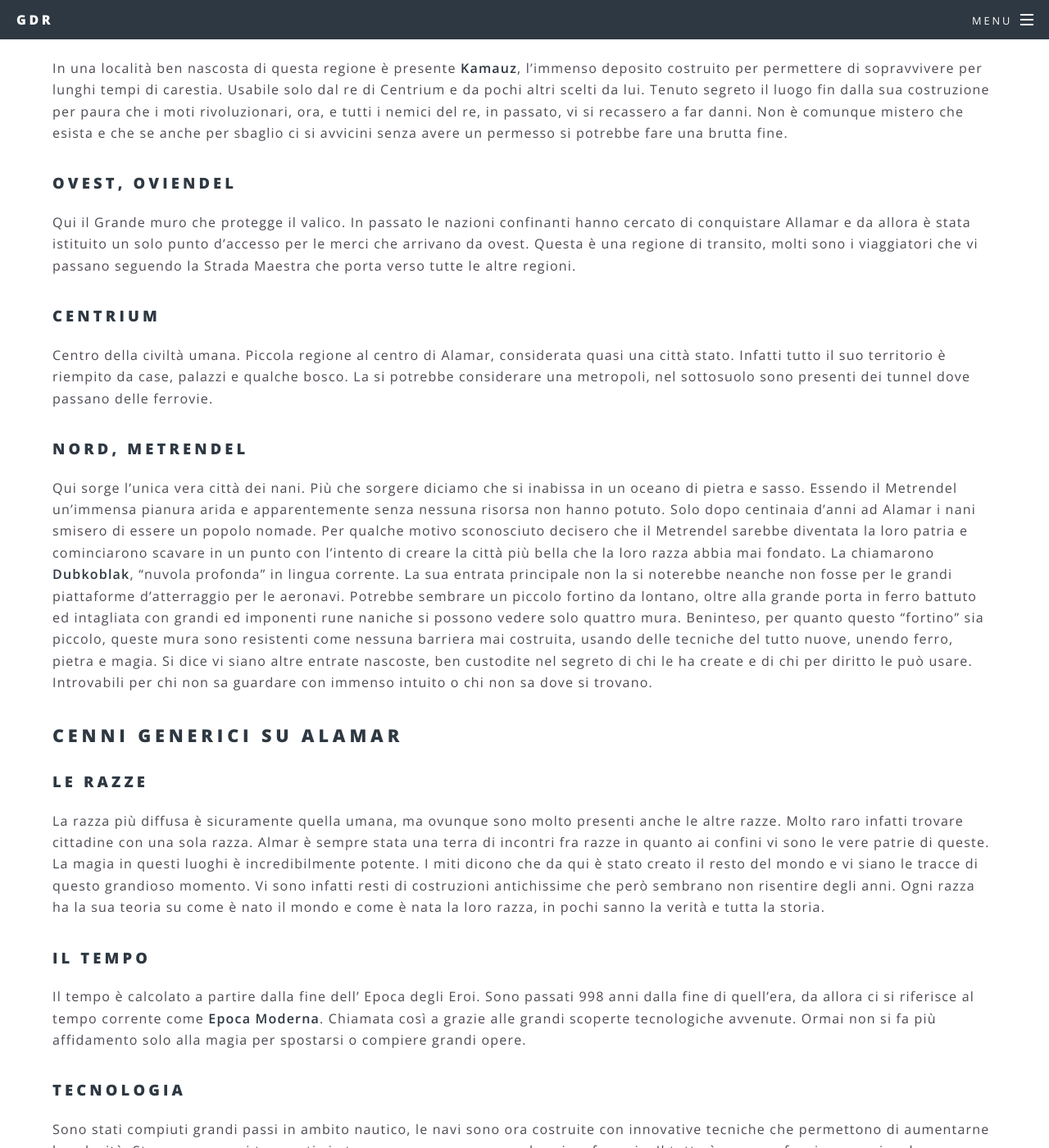
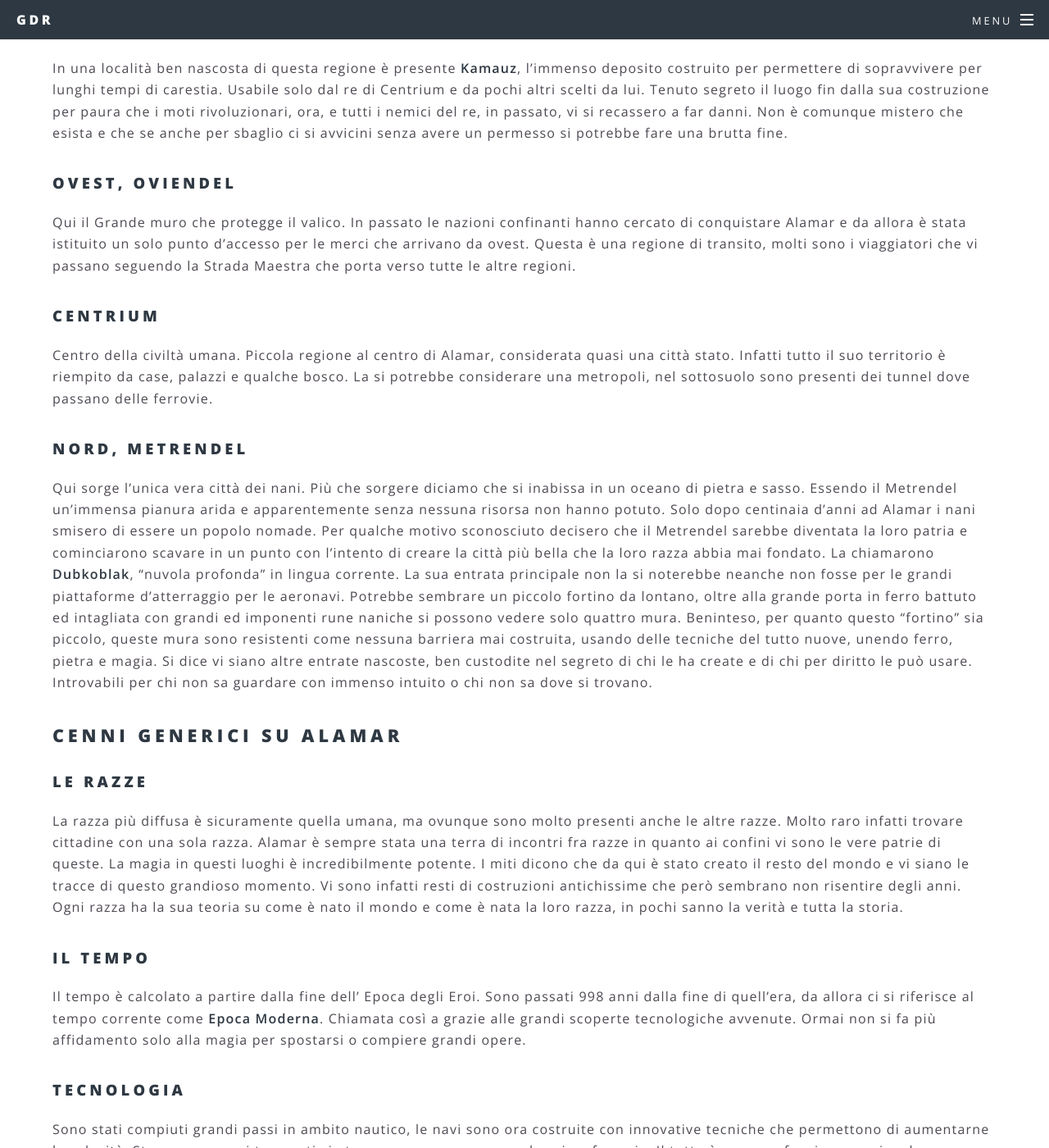
Before and after one commit to lcfd/gdr, a Jekyll site: the page built from Almar.md, in a window 1280 px wide and 1400 px high, scrolled down 1077 px. Shown: the whole window at 82% size. Built offline with Jekyll 4.4.1, drawn with Linux system fonts in a browser that asks for light colours.

Commit message:
Correzioni al nome del mondo

```diff
--- a/Almar.md
+++ b/Almar.md
@@ -1,6 +1,6 @@
 ---
 layout: page
-title: Almar
+title: Alamar
 subtitle: il mondo di gioco
 head_image: map_colored.jpg
 ---
@@ -26,7 +26,7 @@
 
 ### Ovest, Oviendel
 
-Qui il Grande muro che protegge il valico. In passato le nazioni confinanti hanno cercato di conquistare Allamar e da allora è stata istituito un solo punto d'accesso per le merci che arrivano da ovest. Questa è una regione di transito, molti sono i viaggiatori che vi passano seguendo la Strada Maestra che porta verso tutte le altre regioni.
+Qui il Grande muro che protegge il valico. In passato le nazioni confinanti hanno cercato di conquistare Alamar e da allora è stata istituito un solo punto d'accesso per le merci che arrivano da ovest. Questa è una regione di transito, molti sono i viaggiatori che vi passano seguendo la Strada Maestra che porta verso tutte le altre regioni.
 
 ### Centrium
 
@@ -40,7 +40,7 @@
 
 ### Le razze
 
-La razza più diffusa è sicuramente quella umana, ma ovunque sono molto presenti anche le altre razze. Molto raro infatti trovare cittadine con una sola razza. Almar è sempre stata una terra di incontri fra razze in quanto ai confini vi sono le vere patrie di queste. La magia in questi luoghi è incredibilmente potente. I miti dicono che da qui è stato creato il resto del mondo e vi siano le tracce di questo grandioso momento. Vi sono infatti resti di costruzioni antichissime che però sembrano non risentire degli anni.
+La razza più diffusa è sicuramente quella umana, ma ovunque sono molto presenti anche le altre razze. Molto raro infatti trovare cittadine con una sola razza. Alamar è sempre stata una terra di incontri fra razze in quanto ai confini vi sono le vere patrie di queste. La magia in questi luoghi è incredibilmente potente. I miti dicono che da qui è stato creato il resto del mondo e vi siano le tracce di questo grandioso momento. Vi sono infatti resti di costruzioni antichissime che però sembrano non risentire degli anni.
 Ogni razza ha la sua teoria su come è nato il mondo e come è nata la loro razza, in pochi sanno la verità e tutta la storia.
 
 ### Il tempo
```
Also changed, not shown: 2 other files.
